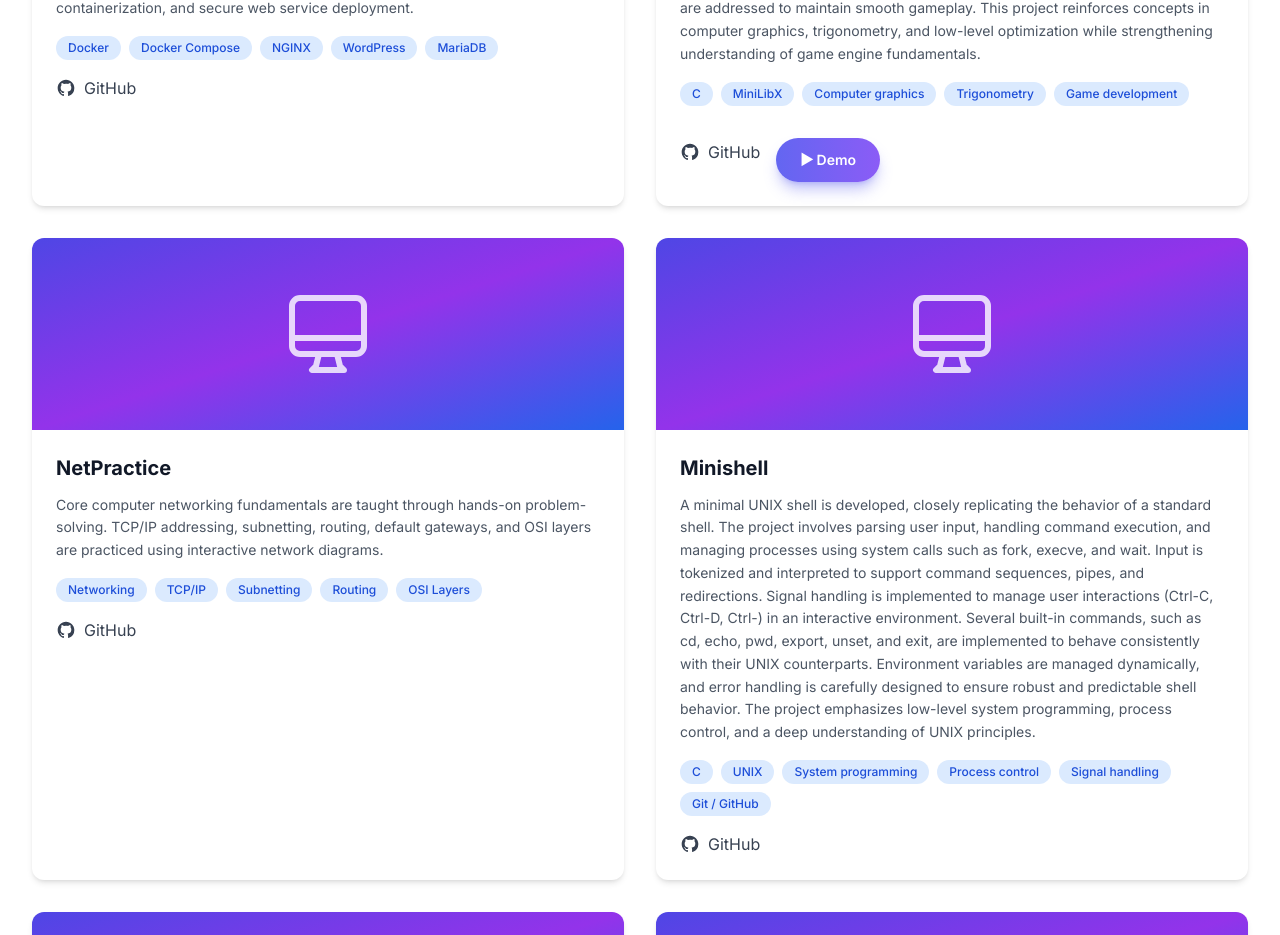
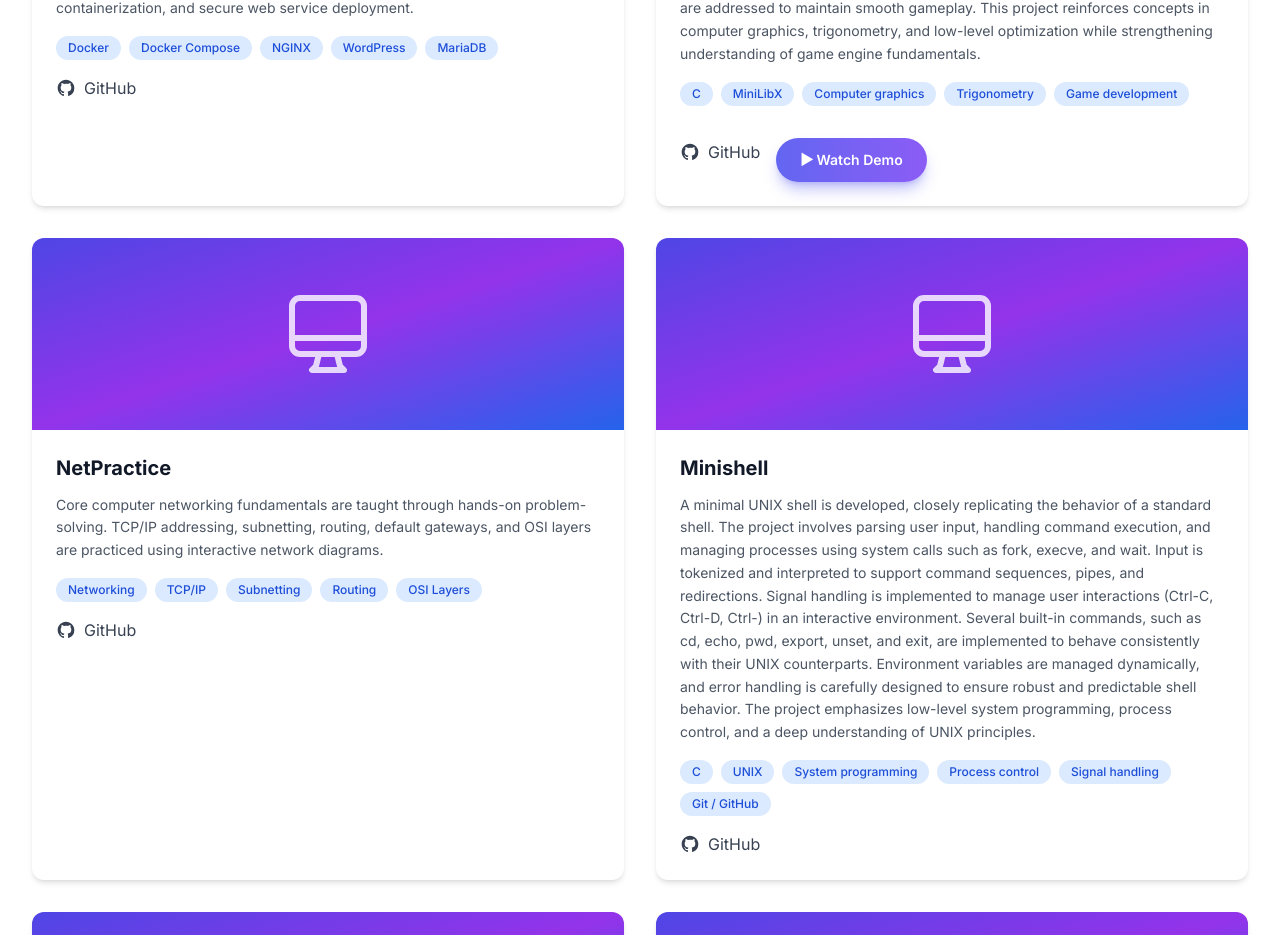
Before and after one commit to tissad-101010/portfolio, a Next.js app: page / in a window 1280 px wide. Shown: the part 2180-3115 px from the top of the page. Built offline with nearby package versions, Linux system fonts and the light colour scheme.

Commit message:
test video project demo

```diff
--- a/src/components/body/videoPlayer.tsx
+++ b/src/components/body/videoPlayer.tsx
@@ -4,13 +4,15 @@ type VideoPlayerProps = {
   src: string;
 };
 
-
-export default function VideoModal(src: VideoPlayerProps) {
+export default function VideoPlayer({ src }: VideoPlayerProps) {
   const [open, setOpen] = useState(false);
 
   return (
     <>
-      <button onClick={() => setOpen(true)}         className="
+      {/* Button to open modal */}
+      <button
+        onClick={() => setOpen(true)}
+        className="
           inline-flex items-center gap-2
           rounded-full
           bg-gradient-to-r from-indigo-500 to-violet-500
@@ -18,33 +20,54 @@ export default function VideoModal(src: VideoPlayerProps) {
           text-sm font-semibold text-white
           shadow-lg shadow-indigo-500/40
           transition
-          hover:-translate-y-0.5 hover:shadow-xl hover:shadow-indigo-500/50
-          active:translate-y-0
-          focus:outline-none focus:ring-2 focus:ring-indigo-400 focus:ring-offset-2
-        "       >
-        ▶ Demo
+          hover:-translate-y-0.5 hover:shadow-xl
+          focus:outline-none focus:ring-2 focus:ring-indigo-400
+        "
+      >
+        ▶ Watch Demo
       </button>
 
+      {/* Modal */}
       {open && (
         <div
           onClick={() => setOpen(false)}
-          style={{
-            position: "fixed",
-            inset: 0,
-            background: "rgba(0,0,0,0.7)",
-            display: "flex",
-            alignItems: "center",
-            justifyContent: "center",
-            zIndex: 1000,
-          }}
+          className="
+            fixed inset-0 z-50
+            flex items-center justify-center
+            bg-black/70 backdrop-blur-sm
+          "
         >
-          <video
-            src={src.src}
-            controls
-            autoPlay
+          <div
             onClick={(e) => e.stopPropagation()}
-            style={{ width: "80%", maxWidth: 800 }}
-          />
+            className="relative w-full max-w-4xl px-4"
+          >
+            {/* Bouton fermer */}
+            <button
+              onClick={() => setOpen(false)}
+              className="
+                absolute -top-10 right-2
+                text-white/80
+                hover:text-white
+                text-2xl font-bold
+                transition
+              "
+              aria-label="close"
+            >
+              ✕
+            </button>
+
+            {/* Vidéo */}
+            <video
+              src={src}
+              controls
+              autoPlay
+              className="
+                w-full
+                rounded-xl
+                shadow-2xl
+              "
+            />
+          </div>
         </div>
       )}
     </>
```
